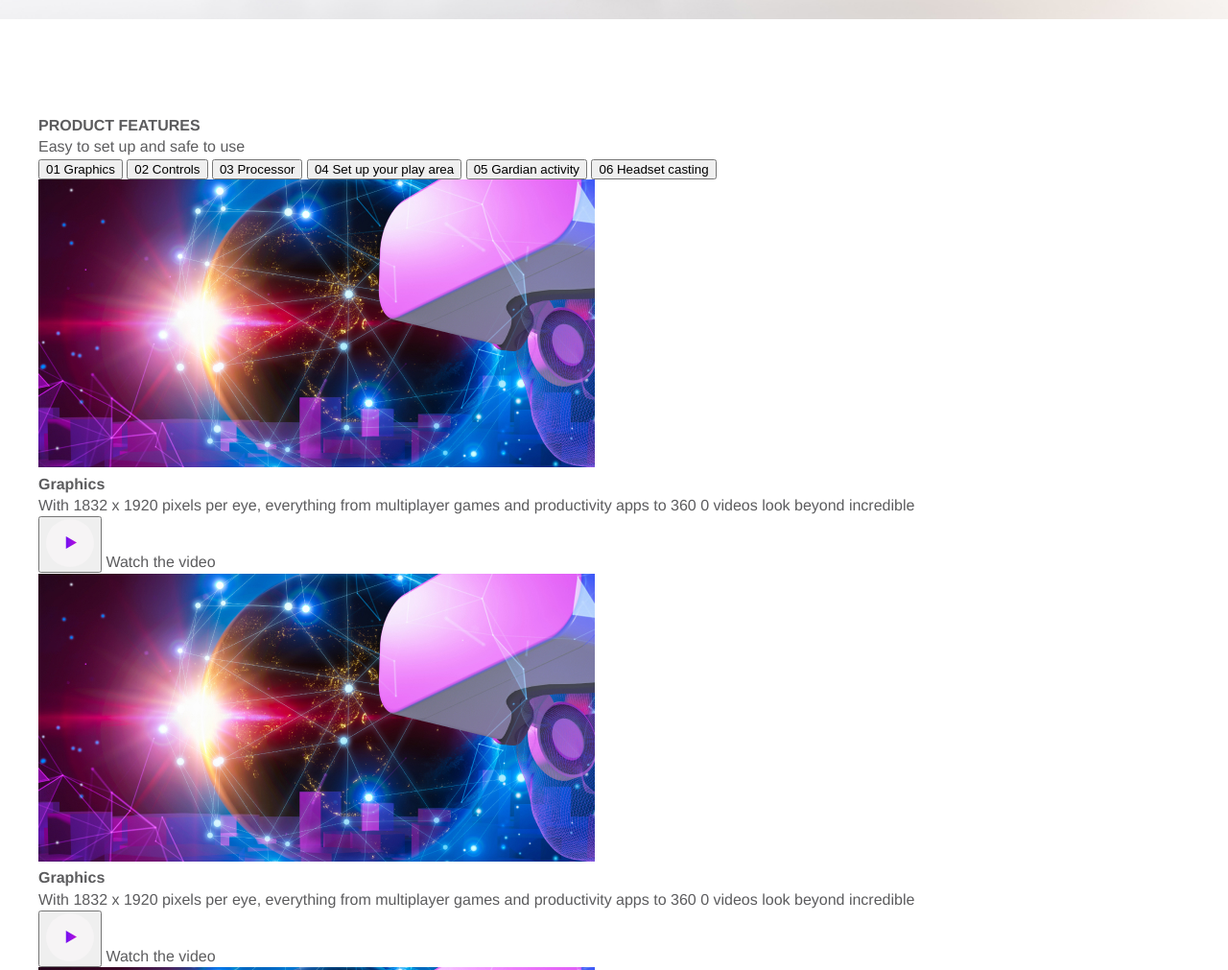
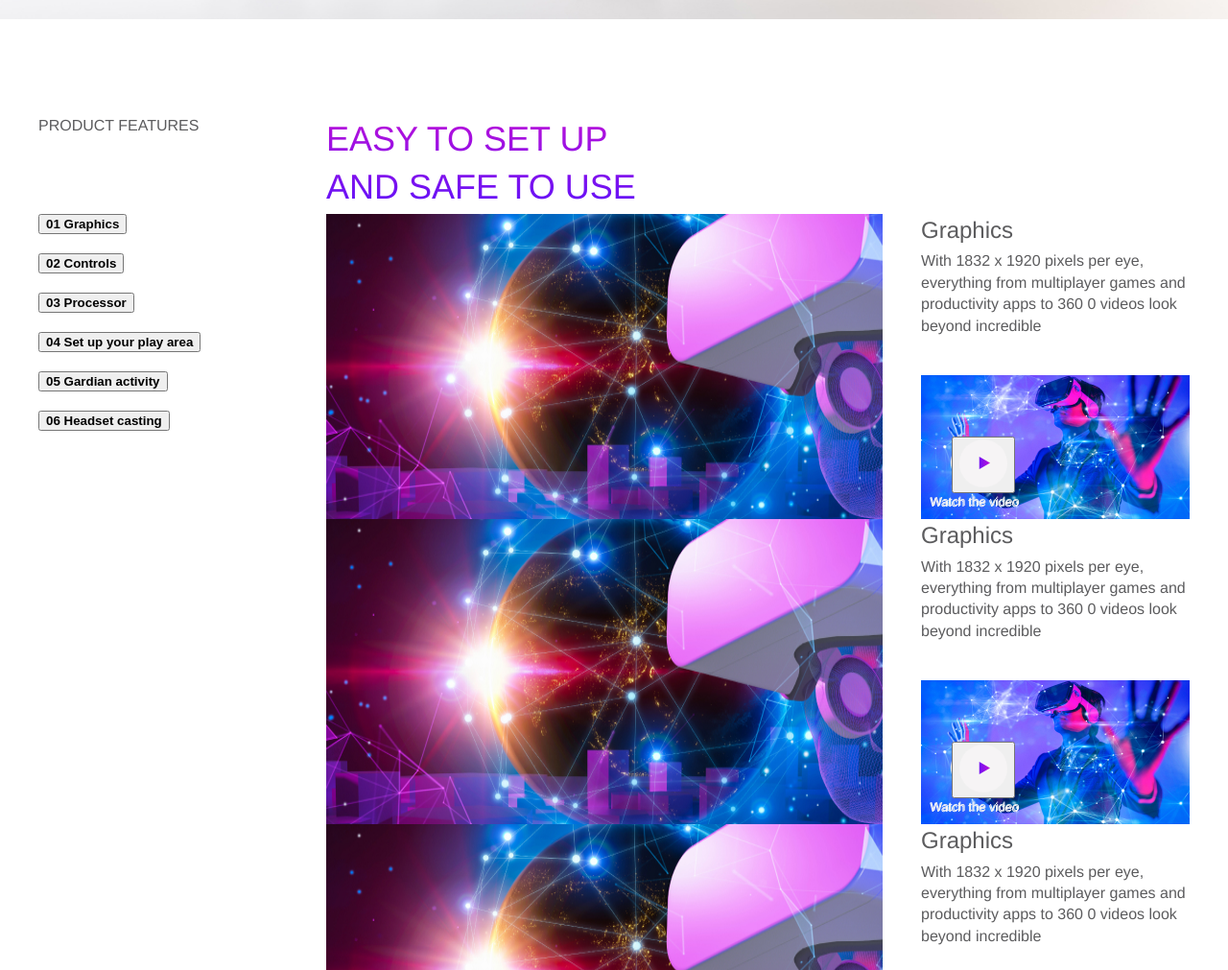
Before and after one commit to Margolen/oculus, a plain HTML site: page index.html in a window 1280 px wide. Shown: the part 780-1791 px from the top of the page at 96% size. Drawn offline with Linux system fonts and the light colour scheme.

Commit message:
create section with features

```diff
--- a/css/style.css
+++ b/css/style.css
@@ -35,11 +35,25 @@ img{
   max-width: 100%;
 }
 
+.button{
+  color: inherit;
+  font-size: inherit;
+  background-color: transparent;
+  border: none;
+  cursor: pointer;
+  font-family: inherit;
+  padding: 0;
+}
+
 .container{
   max-width: 1200px;
   padding: 0 10;
   margin: 0 auto;
+}
 
+.section-title{
+  text-transform: uppercase;
+  font-weight: 400;
 }
 
 body{
@@ -145,3 +159,92 @@ menu{
 .features{
   padding: 100px 0;
 }
+
+.features__titles {
+  display: flex;
+}
+
+.features__title{
+  flex-basis: 300px;
+  padding-right: 20px;
+}
+
+
+.features__text{
+  max-width: 330px;
+  font-size: 36px;
+  text-transform: uppercase;
+  margin-bottom: 2px;
+  background: var(--gradient, linear-gradient(180deg, #BC10D8 0%, rgba(80, 0, 250, 0.93) 100%));
+  background-clip: text;
+    -webkit-background-clip: text;
+    -webkit-text-fill-color: transparent;
+}
+
+
+.tabs{
+  display: grid;
+  grid-template-columns: 300px auto;
+}
+
+
+.tabs__btn{
+  display: flex;
+  flex-direction: column;
+  align-items: start;
+
+
+}
+
+.tabs__btn-item{
+  font-weight: 700;
+  margin-bottom: 20px;
+}
+
+.tabs__btn-item--active{
+  color: #070707;
+}
+
+.tabs__content-item{
+  display: grid;
+  grid-template-columns: auto 280px;
+  grid-template-rows: auto 150px;
+  gap: 40px;
+}
+
+.tabs__content-img{
+  grid-row: 1/-1;
+  align-self: stretch;
+
+}
+
+.tabs__content-box h3{
+  font-weight: 400;
+  font-size: 24px;
+  margin-bottom: 5px;
+}
+
+.video{
+  grid-column: 2/3;
+  width: 280px;
+  height: 150px;
+  background-image: url(../images/content-bg.jpg);
+  background-repeat: no-repeat;
+  background-position: center;
+  background-size: cover;
+  display: flex;
+  flex-direction: column;
+  justify-content: end;
+  align-items: flex-start;
+  padding: 9px 10px;
+}
+
+.video__btn{
+  margin-left: 22px;
+}
+
+.video span{
+  font-size: 13px;
+  color: #F6F4F5;
+
+}
--- a/index.html
+++ b/index.html
@@ -59,7 +59,7 @@
           </div>
           <div class="tabs">
             <div class="tabs__btn">
-              <button class="tabs__btn-item" data-button="content-1">01 Graphics</button>
+              <button class="tabs__btn-item tabs__btn-item--active" data-button="content-1">01 Graphics</button>
               <button class="tabs__btn-item" data-button="content-2">02 Controls</button>
               <button class="tabs__btn-item" data-button="content-3">03 Processor</button>
               <button class="tabs__btn-item" data-button="content-4">04 Set up your play area</button>
```
